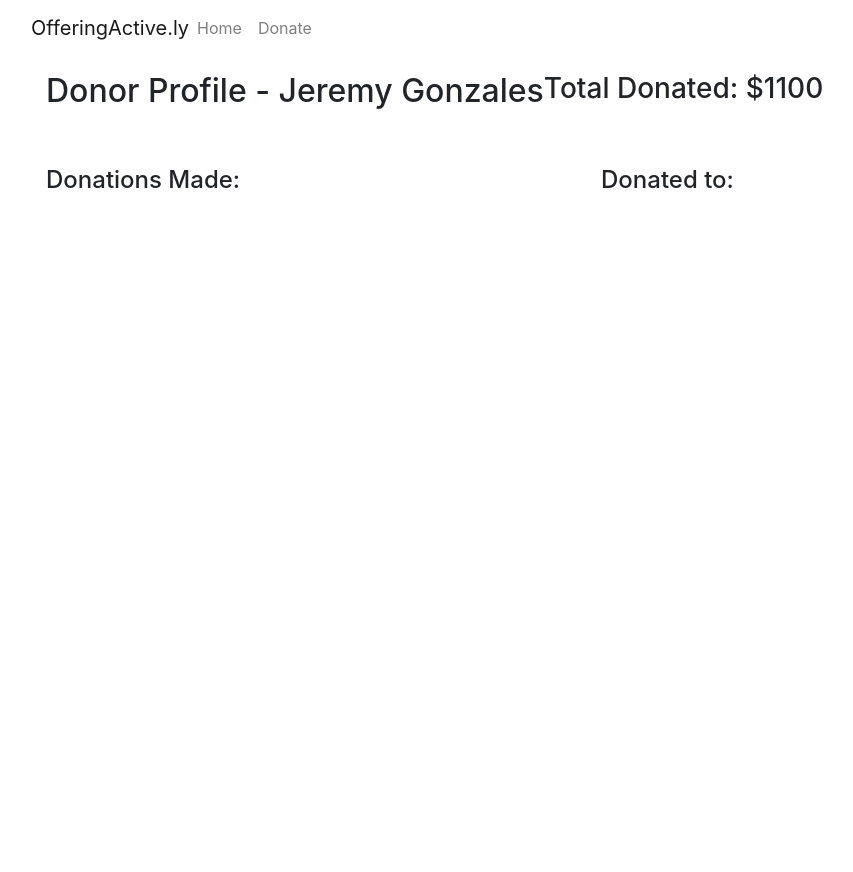
After one commit to alaJream/OfferingActive.ly, a Flask app: page /profile in a window 1280 px wide. The commit adds this page. Shown: the whole page, without its empty margins (54-907 px from the left). Run offline with Flask 2, Linux system fonts and the light colour scheme; data that the repository does not hold is empty; some libraries are stand-ins or nearby versions.

Commit message:
init commit

```diff
--- a/app.py
+++ b/app.py
@@ -1,9 +1,132 @@
-from flask import Flask, render_template
+from flask import Flask, render_template, request, redirect, url_for
+from pymongo import MongoClient
+from bson.objectid import ObjectId
+import os
+
+host = os.environ.get("DB_URL")
+client = MongoClient(host=host)
+db = client.CharityTracker
+donations = db.donations
+charities = db.charities
 
 app = Flask(__name__)
+app = Flask(__name__)
 
+# get info hompage donations from index
 @app.route('/')
-def index():
-    """Return homepage."""
-    # change the original return statement you wrote to the one below
-    return render_template('home.html', msg='Flask is Cool!!')
+def donations_index():
+  return render_template('donations_index.html', donations=donations.find())
+
+# shows a specific donation
+@app.route('/donations/<donation_id>')
+def donation_show_one(donation_id):
+  donation = donations.find_one({'_id': ObjectId(donation_id)})
+  return render_template('donation_show_one.html', donation=donation)
+
+# page that adds new donation
+@app.route('/donations/new')
+def track_donation():
+  donation = {}
+  return render_template('donations_new.html', title='New Donation', donation=donation, charities=charities.find())
+
+# create or submit donation
+@app.route('/donations', methods=['POST'])
+def donation_submit():
+  donation = {
+    'charity_name': request.form.get('charity_name').title(),
+    'donation_amount': request.form.get('donation_amount'),
+    'date_donated': request.form.get('date_donated'),
+  }
+  donations.insert_one(donation)
+
+  create_new_charity(donation)
+
+  return redirect(url_for('donations_index'))
+
+# edit charity form
+@app.route('/donations/<donation_id>/edit')
+def donation_edit_page(donation_id):
+  donation = donations.find_one({'_id': ObjectId(donation_id)})
+  return render_template('donations_edit.html', donation=donation, title='Edit Donation', charities=charities.find())
+
+# update a donation
+@app.route('/donations/<donation_id>', methods=['POST'])
+def donation_update(donation_id):
+  updated_donation = {
+    'charity_name': request.form.get('charity_name').title(),
+    'donation_amount': request.form.get('donation_amount'),
+    'date_donated': request.form.get('date_donated'),
+  }
+  donations.update_one(
+    {'_id': ObjectId(donation_id)},
+    {'$set': updated_donation}
+  )
+  create_new_charity(updated_donation)
+
+  return redirect(url_for('donations_index'))
+
+# delete donation
+@app.route('/donations/<donation_id>/delete')
+def donations_delete(donation_id):
+  donations.delete_one({'_id': ObjectId(donation_id)})
+  return redirect(url_for('donations_index'))
+
+#  new charity
+def create_new_charity(donation):
+
+  existing_charity = charities.find_one({'name': donation['charity_name']})
+  if not existing_charity:
+    charity = {
+      'name': donation['charity_name'],
+      'category': '',
+      'about': '',
+    }
+    charities.insert_one(charity)
+
+# profile page
+@app.route('/profile')
+def donor_profile():
+  total_donated = 0
+  for donation in donations.find():
+    total_donated += int(donation['donation_amount'])
+  print(total_donated)
+
+  user = {
+    'name': 'Jeremy Gonzales',
+    'total_donated': total_donated,
+    'charities_donated_to': donations.find()
+  }
+  return render_template('profile.html', user=user, donations=donations.find(), charities=charities.find())
+
+# update charity info
+@app.route('/charities/<charity_name>', methods=['POST'])
+def charities_update(charity_name):
+  updated_charity = {
+    'name': request.form.get('charity_name'),
+    'category': request.form.get('charity_category'),
+    'about': request.form.get('about_charity')
+  }
+  charities.update_one(
+    {'name': charity_name},
+    {'$set': updated_charity}
+  )
+  return redirect(url_for('charity_profile', charity_name=updated_charity['name']))
+
+# delete charity
+@app.route('/charities/<charity_name>/delete')
+def charity_delete(charity_name):
+  print(charity_name)
+  charities.delete_one({'name': charity_name})
+  return redirect(url_for('AllCharities'))
+
+@app.route('/login', methods=['POST'])
+def login():
+  user = {
+    'email': request.form.get('email'),
+    'password': request.form.get('password')
+  }
+  print(user)
+  return render_template('donations_new.html')
+
+if __name__ == '__main__':
+  app.run(debug=True, host='0.0.0.0', port=os.environ.get('PORT', 5000))
--- a/templates/base.html
+++ b/templates/base.html
@@ -1,23 +1,63 @@
-<!-- templates/base.html -->
-<!doctype html>
-<html>
+<!DOCTYPE html>
+<html lang="en">
 <head>
-  <meta charset='utf-8'>
+  <meta charset="UTF-8">
+  <meta http-equiv="X-UA-Compatible" content="IE=edge">
+  <meta name="viewport" content="width=device-width, initial-scale=1.0">
   <title>Charity Tracker</title>
+  <link rel="stylesheet" href="https://stackpath.bootstrapcdn.com/bootstrap/4.3.1/css/bootstrap.min.css" integrity="sha384-ggOyR0iXCbMQv3Xipma34MD+dH/1fQ784/j6cY/iJTQUOhcWr7x9JvoRxT2MZw1T" crossorigin="anonymous">
 
-  <!-- bootstrap style? -->
   <style>
+    .name a {
+      color: #ffffff;
+    }
+    .overlay {
+      position: absolute;
+      top: 0;
+      bottom: 0;
+      left: 0;
+      right: 0;
+      height: 100%;
+      width: 100%;
+      opacity: 0;
+      transition: .5s ease;
+      background-color: #000000;
+    }
 
+    .square:hover .overlay {
+      opacity: 0.6;
+    }
+
+    .text {
+      color: rgb(0, 0, 0);
+      font-size: 15px;
+      position: absolute;
+      top: 50%;
+      left: 50%;
+      -webkit-transform: translate(-50%, -50%);
+      -ms-transform: translate(-50%, -50%);
+      transform: translate(-50%, -50%);
+      text-align: left;
+    }
   </style>
+
 </head>
 <body>
->
-    {% block content %}
-        BODY CONTENT GOES HERE
-    {% endblock %}
->
+
+  {% include 'partials/navbar.html' %}
+
+  <div class="container min-vh-100">
+    {% block content %}{% endblock %}
+  </div>
 
 
 
+
+  <!-- We'll use jquery version 3.3.1 for this tutorial -->
+ <script src="https://code.jquery.com/jquery-3.3.1.slim.min.js" integrity="sha384-q8i/X+965DzO0rT7abK41JStQIAqVgRVzpbzo5smXKp4YfRvH+8abtTE1Pi6jizo" crossorigin="anonymous"></script>
+ <!-- We'll use popper.js version 1.14.7 for this tutorial -->
+ <script src="https://cdnjs.cloudflare.com/ajax/libs/popper.js/1.14.7/umd/popper.min.js" integrity="sha384-UO2eT0CpHqdSJQ6hJty5KVphtPhzWj9WO1clHTMGa3JDZwrnQq4sF86dIHNDz0W1" crossorigin="anonymous"></script>
+ <!-- We'll use the compiled and minified JavaScript from version 4.3.1 for this tutorial -->
+ <script src="https://stackpath.bootstrapcdn.com/bootstrap/4.3.1/js/bootstrap.min.js" integrity="sha384-JjSmVgyd0p3pXB1rRibZUAYoIIy6OrQ6VrjIEaFf/nJGzIxFDsf4x0xIM+B07jRM" crossorigin="anonymous"></script>
 </body>
 </html>
--- a/templates/home.html
+++ /dev/null
@@ -1,6 +0,0 @@
-<!-- templates/home.html -->
-{% extends 'base.html' %}
->
-{% block content %}
-    <h1>{{ Charities }}</h1>
-{% endblock %}
--- /dev/null
+++ b/templates/partials/charities_show.html
@@ -0,0 +1,13 @@
+{% for charity in charities %}
+<div class="col-6 col-sm-3 square mb-4">
+  <a href="/charities/{{ charity.name }}" class="text-decoration-none text-dark">
+    <div class="card shadow-sm rounded bg-light">
+      <img src="https://quilterscornerva.com/wp-content/uploads/woocommerce-placeholder-457x457.jpg" alt="{{ charity.name }}">
+      <div class="overlay">
+        <small class="text">{{ charity.name }}</small>
+      </div>
+      <small><strong>{{ charity.name }}</small></strong>
+    </div>
+  </a>
+</div>
+{% endfor %}
--- /dev/null
+++ b/templates/partials/donations_show.html
@@ -0,0 +1,19 @@
+{% for donation in donations %}
+<div class="col-12 square">
+  <a href="/donations/{{ donation._id }}" class="text-decoration-none text-dark">
+    <div class>
+      <div class="overlay">
+        <p class="text">{{ donation.charity_name }}</p>
+      </div>
+      <div class="d-flex justify-content-between p-3">
+        <div>
+          <h6><strong>{{ donation.charity_name }}</strong></h6>
+          <span>${{ donation.donation_amount }}</span>
+        </div>
+        <small>{{ donation.date_donated }}</small>
+      </div>
+
+    </div>
+  </a>
+</div>
+{% endfor %}
--- /dev/null
+++ b/templates/partials/navbar.html
@@ -0,0 +1,20 @@
+
+  <nav class="navbar navbar-expand-md navbar-light">
+    <div class="container">
+        <p class="navbar-brand p-0 m-0">OfferingActive.ly</p>
+        <button class="navbar-toggler" type="button" data-bs-toggle="collapse"
+                data-bs-target="#navbar-links">
+            <span class="navbar-toggler-icon"></span>
+        </button>
+        <div class="collapse navbar-collapse" id="navbar-links">
+            <ul class="navbar-nav ms-auto">
+                <li class="nav-item">
+                    <a class="nav-link {{ 'active' if active_page == 'home' else '' }}" href="/">Home</a>
+                </li>
+                <li class="nav-item">
+                    <a class="nav-link {{ 'active' if active_page == 'dash' else '' }}" href="/donations/new">Donate</a>
+                </li>
+            </ul>
+        </div>
+    </div>
+</nav>
--- /dev/null
+++ b/templates/profile.html
@@ -0,0 +1,29 @@
+{% extends 'base.html' %}
+
+{% block content %}
+  <div class="container mt-3">
+    <div class='d-flex'>
+      <h2>Donor Profile - {{ user.name or 'GUEST USER' }}</h2>
+
+      <h3>Total Donated: ${{ user.total_donated or 1100 }}</h3>
+     </div>
+
+
+
+    <div class="row row-cols-1 row-cols-sm-2 row-cols-md-3 mt-5">
+      <div class="col-12 col-lg-6">
+        <h4>Donations Made:</h4>
+        <div class="row row-cols-1 row-cols-sm-2 row-cols-md-3">
+          {% include 'partials/donations_show.html' %}
+        </div>
+      </div>
+
+      <div class="col-12 col-lg-6">
+        <h4>Donated to:</h4>
+        <div class="row row-cols-1 row-cols-sm-2 row-cols-md-3 d-flex flex-wrap">
+          {% include 'partials/charities_show.html' %}
+        </div>
+      </div>
+    </div>
+  </div>
+{% endblock %}
```
Also changed, not shown: templates/donations_edit.html (added, +18 -0 lines), templates/donations_index.html (added, +14 -0 lines), templates/donations_new.html (added, +19 -0 lines), templates/donations_show_one.html (added, +17 -0 lines), templates/partials/charity_form.html (added, +45 -0 lines), templates/partials/donations_form.html (added, +48 -0 lines), templates/partials/donations_new.html (added, +10 -0 lines).
